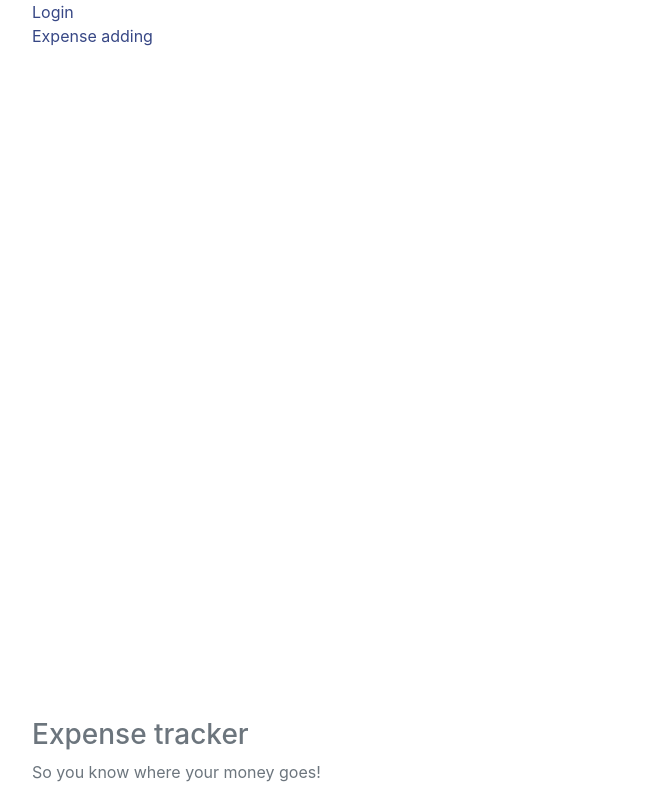
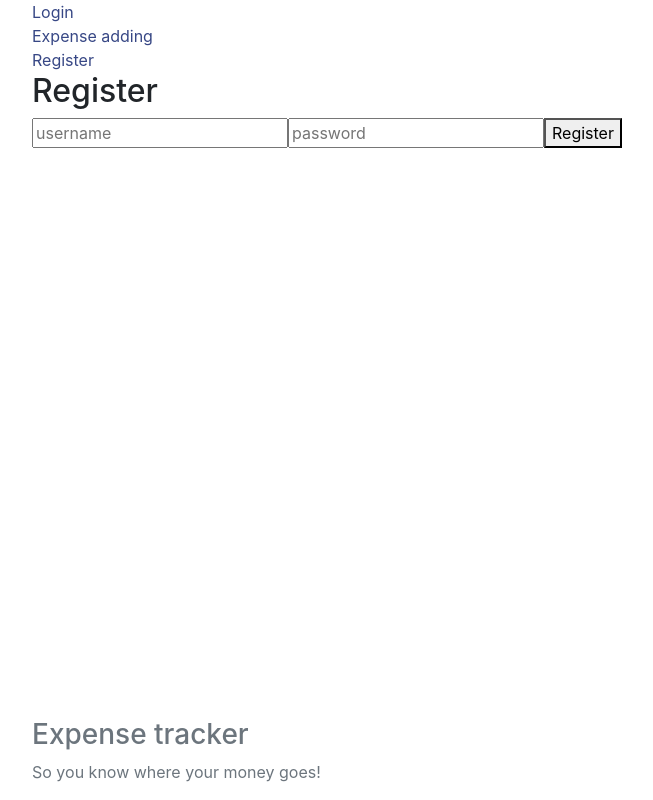
Before and after one commit to catmug/ITI0208-life, a Vue app in the folder web/: page /#/register in a window 1280 px wide. Shown: the whole page, without its empty margins (53-706 px from the left). Built offline with nearby package versions, Linux system fonts and the light colour scheme; sample sign-in values are in the browser's storage.

Commit message:
register on Vue side

```diff
--- a/web/src/App.vue
+++ b/web/src/App.vue
@@ -1,9 +1,17 @@
 <template>
-  <div class="container" id="app">
-    <div><router-link to="/login">Login</router-link></div>
-    <div><router-link to="/expense">Expense adding</router-link></div>
-    <router-view></router-view>
-  </div>
+    <div class="container" id="app">
+        <div>
+            <router-link to="/login">Login</router-link>
+        </div>
+        <div>
+            <router-link to="/expense">Expense adding</router-link>
+        </div>
+        <div>
+            <router-link to="/register">Register</router-link>
+        </div>
+        <!--<span v-if="isLoggedIn"><a @click="logout()">Logout</a></span>-->
+        <router-view></router-view>
+    </div>
 </template>
 
 <script>
@@ -11,11 +19,23 @@
 
 
     export default {
-        name: 'app'
+        name: 'app',
+        /*computed: {
+            isLoggedIn: function () {
+                return this.$store.getters.isAuthenticated;
+            }
+        },
+        methods: {
+            logout: function () {
+                this.$store.dispatch("logout").then(() => {
+                    this.$router.push("/login");
+                })
+            }
+        }*/
     }
 
 </script>
 
 <style>
-  @import "./assets/style-example.module.css";
+    @import "./assets/style-example.module.css";
 </style>
--- /dev/null
+++ b/web/src/components/Register.vue
@@ -0,0 +1,37 @@
+<template>
+    <div>
+        <h2>Register</h2>
+        <form id="register" v-on:submit.prevent="register">
+            <input type='text' placeholder='username' v-model='username'>
+            <input type='password' placeholder='password' v-model='password'>
+            <button class="ui primary button">Register</button>
+        </form>
+    </div>
+</template>
+
+<script>
+    import {AUTH_REGISTER} from "../store/constants";
+
+    export default {
+        name: 'register',
+        data() {
+            return {
+                username: '',
+                password: ''
+
+            }
+        },
+        methods: {
+            register() {
+                const {username, password} = this;
+                this.$store.dispatch(AUTH_REGISTER, {username, password}).then(() => {
+                    this.$router.push('/login');
+                });
+            }
+        }
+    }
+</script>
+
+<style scoped>
+
+</style>
--- a/web/src/router.js
+++ b/web/src/router.js
@@ -3,6 +3,7 @@ import VueRouter from "vue-router";
 import login from './components/Login';
 import expense from './components/ExpenseView';
 import store from "./store";
+import register from './components/Register'
 
 Vue.use(VueRouter);
 
@@ -17,12 +18,17 @@ const router = new VueRouter({
             path: '/login',
             name: 'login',
             component: login
+        },
+        {
+            path: '/register',
+            name: 'register',
+            component: register
         }
     ]
 });
 
 router.beforeEach((to, from, next) => {
-    const publicPages = ['/login'];
+    const publicPages = ['/login', '/register'];
     const authRequired = !publicPages.includes(to.path);
     const loggedIn = store.getters.isAuthenticated;
 
```
